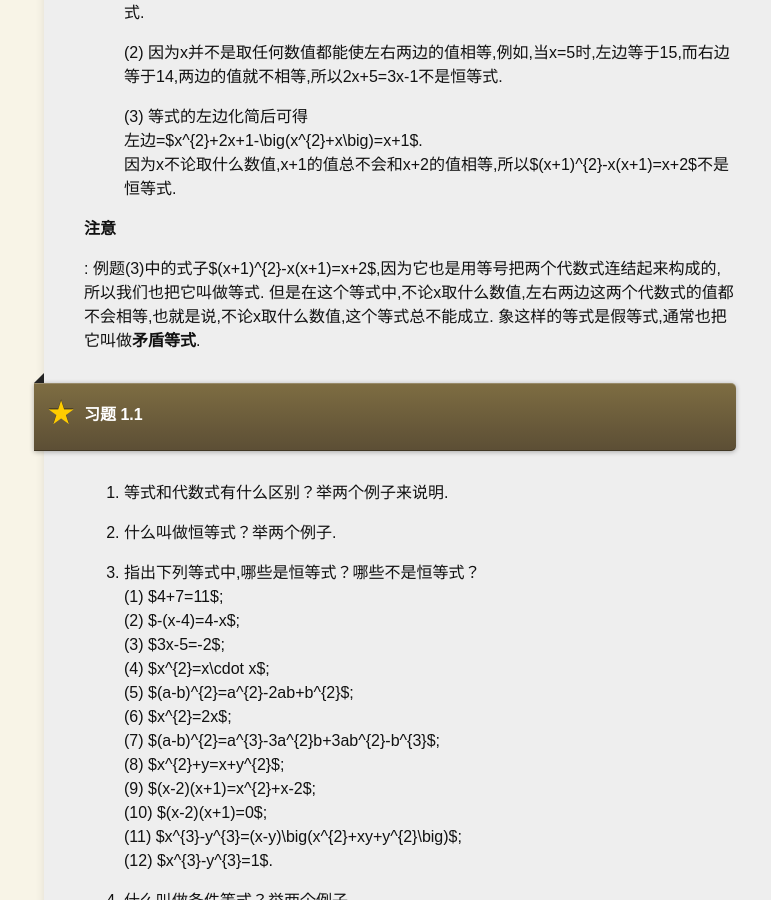
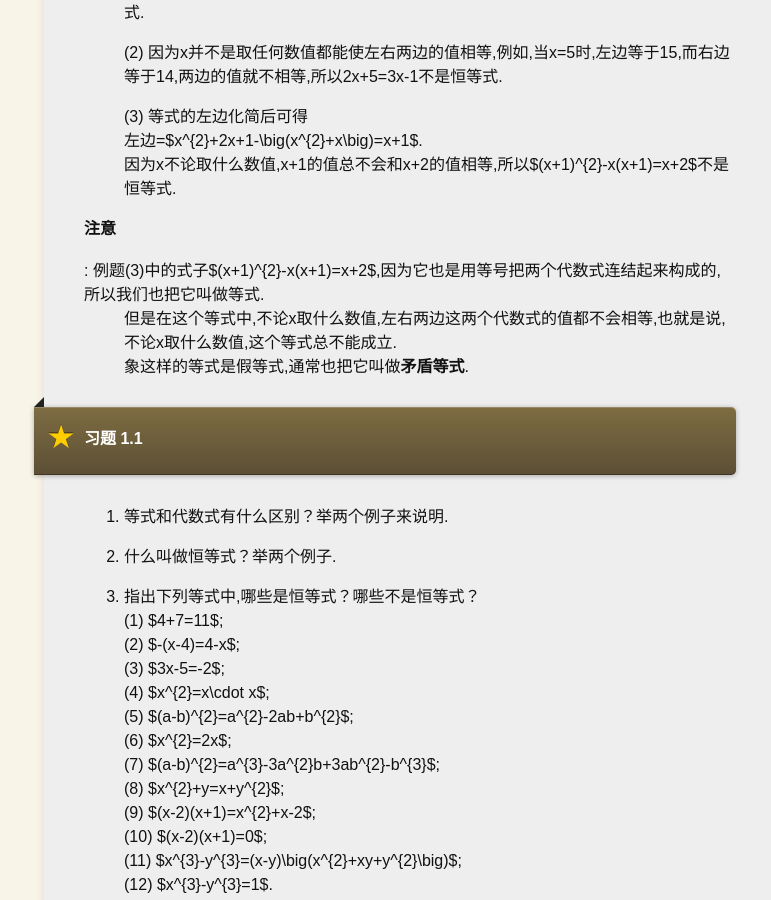
Before and after one commit to ccpaging/algebra, a Jekyll site: the page built from algebra2/ch01/ch01-01.md, in a window 1280 px wide and 900 px high, scrolled down 1777 px. Shown: the whole window, without its empty margins (137-908 px from the left). Built offline with Jekyll 4.4.1, drawn with Linux system fonts in a browser that asks for light colours; some web fonts are replaced; comment, search, counter and statistics services are not loaded.

```diff
--- a/algebra2/ch01/ch01-01.md
+++ b/algebra2/ch01/ch01-01.md
@@ -72,8 +72,8 @@
 **注意**
 
 : 例题(3)中的式子$(x+1)^{2}-x(x+1)=x+2$,因为它也是用等号把两个代数式连结起来构成的,所以我们也把它叫做等式.
-  但是在这个等式中,不论x取什么数值,左右两边这两个代数式的值都不会相等,也就是说,不论x取什么数值,这个等式总不能成立.
-  象这样的等式是假等式,通常也把它叫做**矛盾等式**.
+:  但是在这个等式中,不论x取什么数值,左右两边这两个代数式的值都不会相等,也就是说,不论x取什么数值,这个等式总不能成立.
+:  象这样的等式是假等式,通常也把它叫做**矛盾等式**.
 
 <div class="note">
   <h5>习题 1.1</h5>
```
